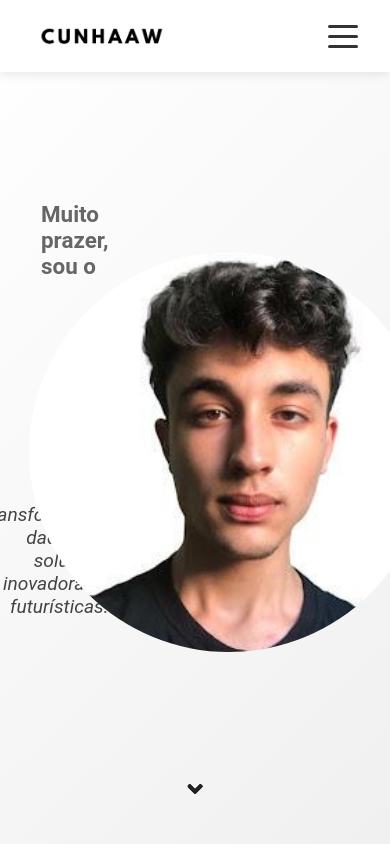
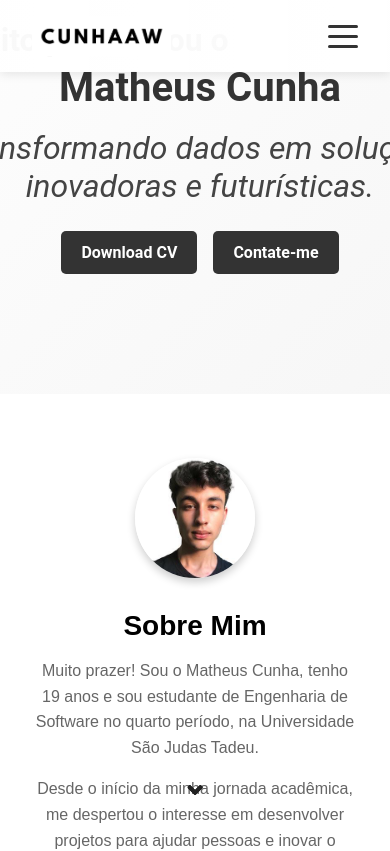
Before and after one commit to mcunhaaw/Portfolio-Cunhaaw, a React (Vite) app in the folder myportfolio/: page / in a window 390 px wide. Shown: the top 851 px of the page. Built offline with nearby package versions, Linux system fonts and the light colour scheme.

Commit message:
Ajustando layout, media queries

```diff
--- a/myportfolio/src/components/home.jsx
+++ b/myportfolio/src/components/home.jsx
@@ -2,16 +2,16 @@ import React from 'react';
 import './styles/home.css';
 import profilePicture from '../assets/profile-picture.jpg'; // Ajuste o caminho da imagem conforme necessário
 
-const cv = '../assets/cv.pdf'
+const cv = '../assets/cv.pdf';
 
 const Home = () => {
   const handleScrollDown = () => {
     window.scrollTo({ top: window.innerHeight, behavior: 'smooth' });
-  }
+  };
+
   return (
     <section className="presentation">
-      <div className="left">
-      </div>
+      <div className="left"></div>
       <div className="center">
         <div className="presentation-text">
           <h3 className="first-text">Muito prazer, sou o</h3>
@@ -25,7 +25,7 @@ const Home = () => {
         </div>
       </div>
       <div className="right">
-        <img src={profilePicture}alt="Foto de Perfil" style={{ width: 400, height: 400, borderRadius: '50%', marginTop: -95, marginLeft: -80 }} />
+        <img className="profile-picture" src={profilePicture} alt="Foto de Perfil" />
       </div>
       <div className="scroll-down-button">
         <button onClick={handleScrollDown}>
--- a/myportfolio/src/components/styles/home.css
+++ b/myportfolio/src/components/styles/home.css
@@ -4,15 +4,15 @@
   flex-direction: row;
   justify-content: space-between;
   align-items: center;
-  min-height: 100vh; /* Garante que a altura mínima seja a altura total da tela */
-  padding: 0 2rem;
+  min-height: 100vh;
+  padding: 0 4rem;
   background: linear-gradient(135deg, #ffffff, #f0f0f0);
   color: #333;
 }
 
 /* Seções laterais */
 .left, .right {
-  flex: 1; /* Garante que as seções laterais ocupem o mesmo espaço */
+  flex: 1;
   display: flex;
   justify-content: center;
   align-items: center;
@@ -22,38 +22,26 @@
   margin-left: -375px;
 }
 
-
-.right {
-  position: relative;
-  display: inline;
-  width: 500px;
-  height: 150px;
-}
-
-/* Estilo da imagem de perfil */
-
-
-/* Estilo dos ícones sociais */
 .social-icons {
   display: inline-block;
   margin-left: 10px;
-  vertical-align: top; /* adicionado para alinhar os ícones com a imagem */
-  margin: 20px;; /* ajuste o valor para que os ícones fiquem mais para cima */
+  vertical-align: top;
+  margin: 20px;
 }
+
 .social-media {
   list-style: none;
   padding: 0;
   margin: 0;
-  display: inline-block; /* adicionado para que os ícones fiquem na mesma linha */
+  display: inline-block;
 }
 
 .social-media li {
   display: flex;
-  flex-direction: column; /* adicionado para que os ícones fiquem na mesma linha */
+  flex-direction: column;
   margin-right: 10px;
   margin: 10px;
   gap: 20px;
- /* ajuste a margem para que os ícones fiquem separados */
 }
 
 .social-media a {
@@ -69,7 +57,7 @@
 
 /* Estilo central */
 .center {
-  flex: 2; /* Garante que a seção central ocupe mais espaço */
+  flex: 2;
   display: flex;
   justify-content: center;
   align-items: center;
@@ -77,10 +65,10 @@
 }
 
 .presentation-text {
-  text-align: left; /* alinhe o texto à esquerda */
+  text-align: left;
   margin-top: 50px;
   max-width: 600px;
-  width: 100%; /* Garante que o texto de apresentação use todo o espaço disponível */
+  width: 100%;
 }
 
 /* Estilo dos títulos e subtítulos */
@@ -88,7 +76,7 @@
   font-size: 5rem;
   text-align: left;
   color: #333;
-  margin: 0.rem 0;
+  margin: 0.5rem 0;
   font-weight: bold;
 }
 
@@ -163,3 +151,162 @@
   color: #fff;
   transition: color 0.3s ease-in-out;
 }
+
+/* Estilo da imagem de perfil */
+.right .profile-picture {
+  width: 350px;
+  height: 350px;
+  margin-left: -100px;
+  border-radius: 50%;
+  object-fit: cover;
+  border: 5px solid #fff;
+  transition: width 0.3s ease, height 0.3s ease;
+}
+
+/* Media queries */
+
+/* Tablets */
+@media (max-width: 1024px) {
+  .presentation {
+    display: flex;
+    flex-direction: column-reverse;
+    width: 1000px;
+    margin-top: 50px;
+    padding: 0 2rem;
+  }
+
+  .left {
+    margin-bottom: 10px;
+    z-index: 0;
+  }
+
+  .right {
+    margin-bottom: -150px;
+  }
+
+  .presentation-title {
+    margin-top: 20px;
+    font-size: 9rem;
+    text-align: center;
+  }
+  .subtitle {
+    display: none
+  }
+
+  .first-text {
+    font-size: 2rem;
+    margin-left: 10rem;
+    margin-bottom: -25px;
+    text-align: center;
+  }
+  .impact-phrase {
+    font-size: 2rem;
+    display: inline-block;
+    margin-left: 50px;
+  }
+
+  .button-components {
+    justify-content: center;
+    margin-top: 50px;
+  }
+
+  .right .profile-picture {
+    margin-top: -10px;
+    margin-left: 30px;
+    width: 500px;
+    height: 500px;
+    align-items: center;
+    border-radius: 50%;
+    object-fit: cover;
+    border: 5px solid #fff;
+    transition: width 0.3s ease, height 0.3s ease;
+    z-index: 1;
+  }
+}
+
+/* Smartphones */
+@media (max-width: 768px) {
+  .presentation {
+    flex-direction: column-reverse;
+    margin-left: -300px;
+    margin-bottom: -500px;
+    padding: 0 1rem;
+  }
+
+  .left {
+    margin-top: 350px;
+    align-items: center;
+    justify-content: center;
+    z-index: 0;
+  }
+
+
+  .presentation-title {
+    margin-top: 20px;
+    font-size: 3rem;
+    text-align: center;
+  }
+
+  .first-text, .impact-phrase {
+    margin-left: 0;
+    margin-bottom: -20px;
+    text-align: center;
+  }
+
+  .button-components {
+    justify-content: center;
+    margin-top: 40px;
+  }
+
+  .right .profile-picture {
+    display: none;
+  }
+}
+
+/* Pequenos smartphones */
+@media (max-width: 480px) {
+  .presentation {
+    flex-direction: column-reverse;
+    margin-top: 50px;
+    padding: 0 0.5rem;
+  }
+
+  .left {
+    margin-bottom: 150px;
+    z-index: 0;
+  }
+
+  .right {
+    margin-top: -50px;
+  }
+
+  .presentation-title {
+    margin-top: 20px;
+    font-size: 2.5rem;
+    text-align: center;
+  }
+
+  .first-text, .impact-phrase {
+    margin-left: 0;
+    margin-bottom: -15px;
+    text-align: center;
+  }
+
+  .button-components {
+    justify-content: center;
+    margin-top: 30px;
+  }
+
+  .right .profile-picture {
+    margin-top:140px;
+    margin-left: 10px;
+    width: 300px;
+    height: 300px;
+    align-items: center;
+    border-radius: 50%;
+    object-fit: cover;
+    border: 5px solid #fff;
+    transition: width 0.3s ease, height 0.3s ease;
+    z-index: 1;
+  }
+}
--- a/myportfolio/src/components/styles/skills.css
+++ b/myportfolio/src/components/styles/skills.css
@@ -36,10 +36,10 @@
 }
 
 .skill-category {
-  display: flex;
+  display: inline-block;
+  flex-direction: row;
   justify-content: center; /* Centraliza as categorias horizontalmente */
   gap: 2rem;
-  flex-wrap: wrap;
 }
 
 .skill-category h3 {
```
